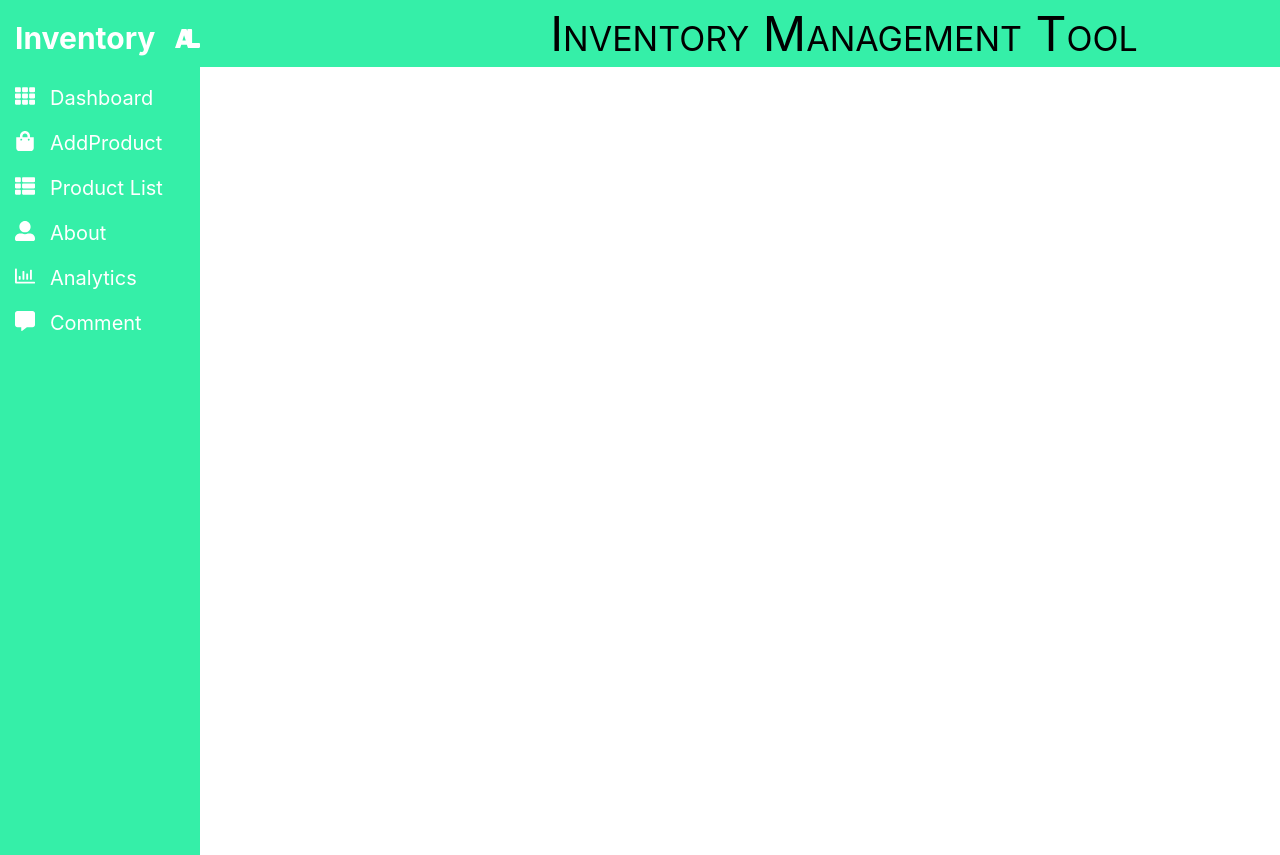
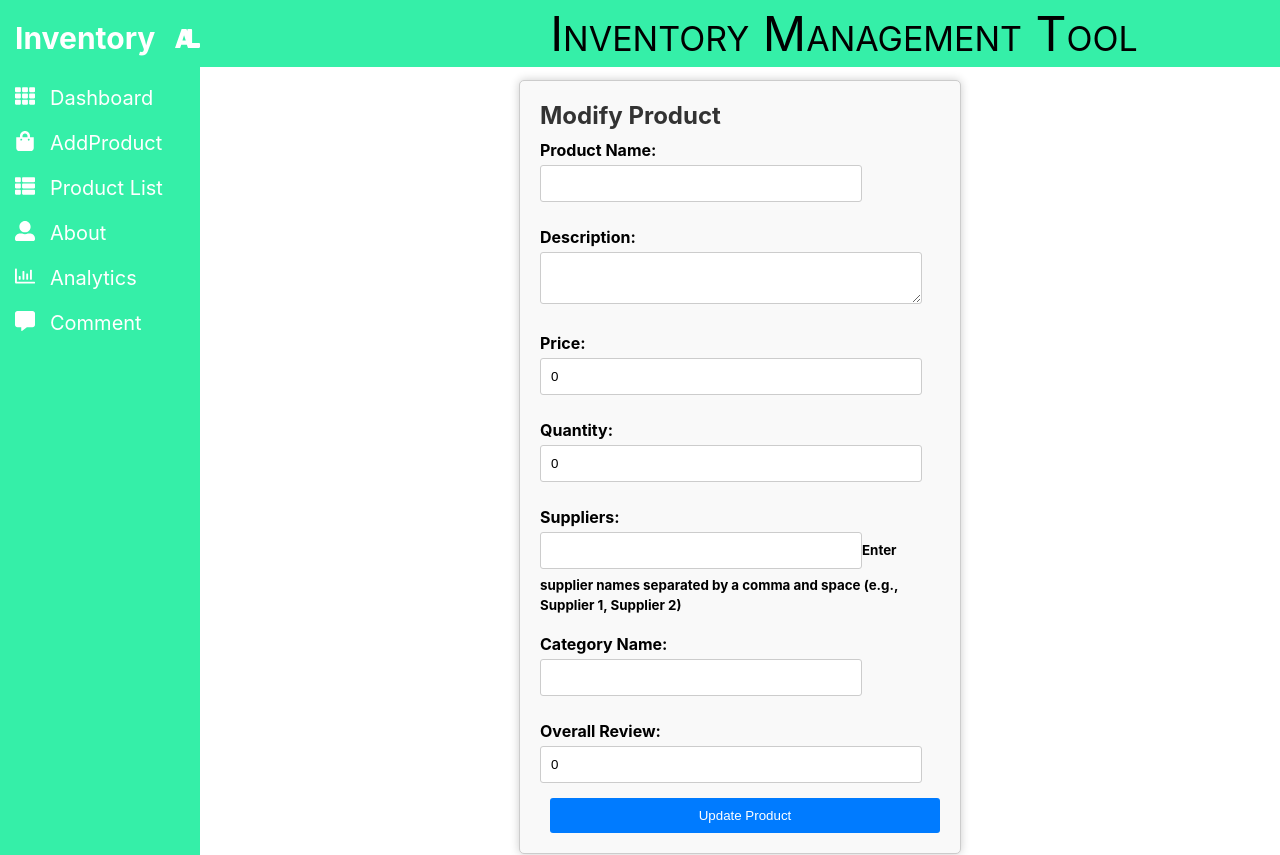
Before and after one commit to AjeySrini/inventorymanagemant_frontend, a React (Create React App) app: page /editproducts in a window 1280 px wide. Shown: the top 855 px of the page. Built offline with nearby package versions, Linux system fonts and the light colour scheme; no server answers.

Commit message:
modify product

```diff
--- a/src/App.js
+++ b/src/App.js
@@ -9,6 +9,7 @@ import Comment from './pages/Comment.jsx';
 import ProductForm from './pages/ProductForm.jsx';
 import ProductList from './pages/ProductList.jsx';
 import Header from './components/Header';
+import ModifyProduct from './pages/ModifyProduct';
 
 const App = () => {
   return (
@@ -23,6 +24,7 @@ const App = () => {
           <Route path="/analytics" element={<Analytics />} />
           <Route path="/product" element={<ProductForm />} />
           <Route path="/productList" element={<ProductList />} />
+          <Route path="/editproducts" element={<ModifyProduct />} />
         </Routes>
       </Sidebar>
     </BrowserRouter>
--- /dev/null
+++ b/src/pages/ModifyProduct.css
@@ -0,0 +1,47 @@
+/* src/components/ModifyProduct.css */
+
+.modify-product-container {
+    max-width: 400px;
+    margin: 0 auto;
+    padding: 20px;
+    background-color: #f9f9f9;
+    border: 1px solid #ccc;
+    border-radius: 5px;
+    box-shadow: 0 0 10px rgba(0, 0, 0, 0.2);
+  }
+
+  h2 {
+    color: #333;
+  }
+
+  form {
+    display: flex;
+    flex-direction: column;
+  }
+
+  label {
+    font-weight: bold;
+    margin: 10px 0;
+  }
+
+  input[type="text"],
+  input[type="number"],
+  textarea {
+    padding: 10px;
+    margin: 5px 0;
+    border: 1px solid #ccc;
+    border-radius: 3px;
+  }
+
+  button {
+    background-color: #007bff;
+    color: #fff;
+    padding: 10px 20px;
+    border: none;
+    border-radius: 3px;
+    cursor: pointer;
+  }
+
+  button:hover {
+    background-color: #0056b3;
+  }
--- /dev/null
+++ b/src/pages/ModifyProduct.jsx
@@ -0,0 +1,165 @@
+import React, { useState,useEffect } from 'react';
+import { useSearchParams, useNavigate } from "react-router-dom";
+import { getbyProductid ,updateProduct} from '../profile';
+import './ModifyProduct.css';
+
+
+const ModifyProduct = ({ product, onUpdate }) => {
+
+
+  const initialState = {
+    product_id: "",
+    product_name: "",
+    description: "",
+    price: 0,
+    quantity: 0,
+    supplier: [],
+    category_name: "",
+    overallreview: 0,
+  };
+  const [params] = useSearchParams();
+
+  const [editedProduct, setEditedProduct] = useState(initialState);
+
+  const handleInputChange = (e) => {
+    const { name, value } = e.target;
+    setEditedProduct({
+      ...editedProduct,
+      [name]: value,
+    });
+  };
+
+  const handleSupplierChange = (e) => {
+    const newSuppliers = e.target.value.split(',').map((supplier) => supplier.trim());
+    setEditedProduct({
+      ...editedProduct,
+      supplier: newSuppliers,
+    });
+  };
+
+    const navigate = useNavigate();
+
+    const loadprofile= async () => {
+      console.log(params.get('id'));
+      const response = await getbyProductid(params.get('id'));
+      setEditedProduct(response);
+    }
+
+
+
+    const handleSubmit = async (e) => {
+      e.preventDefault();
+      await updateProduct(params.get('id'), editedProduct);
+      navigate('/productList');
+    };
+
+    useEffect(() => {
+      loadprofile();
+
+      // eslint-disable-next-line react-hooks/exhaustive-deps
+    },[]);
+
+  return (
+    <div className="modify-product-container">
+      <h2>Modify Product</h2>
+      <form onSubmit={handleSubmit}>
+        <div>
+          <label className="input-label">
+            Product Name:
+            <input
+              type="text"
+              name="product_name"
+              value={editedProduct.product_name}
+              onChange={handleInputChange}
+              className="input-field"
+            />
+          </label>
+        </div>
+
+        <div>
+          <label className="input-label">
+            Description:
+            <textarea
+              name="description"
+              value={editedProduct.description}
+              onChange={handleInputChange}
+              className="input-field"
+            />
+          </label>
+        </div>
+
+        <div>
+          <label className="input-label">
+            Price:
+            <input
+              type="number"
+              name="price"
+              value={editedProduct.price}
+              onChange={handleInputChange}
+              className="input-field"
+            />
+          </label>
+        </div>
+
+        <div>
+          <label className="input-label">
+            Quantity:
+            <input
+              type="number"
+              name="quantity"
+              value={editedProduct.quantity}
+              onChange={handleInputChange}
+              className="input-field"
+            />
+          </label>
+        </div>
+
+        <div>
+          <label className="input-label">
+            Suppliers:
+            <input
+              type="text"
+              name="supplier"
+              value={editedProduct.supplier.join(', ')}
+              onChange={handleSupplierChange}
+              className="input-field"
+            />
+             <small>Enter supplier names separated by a comma and space (e.g., Supplier 1, Supplier 2)</small>
+         </label>
+        </div>
+
+        <div>
+          <label className="input-label">
+            Category Name:
+            <input
+              type="text"
+              name="category_name"
+              value={editedProduct.category_name}
+              onChange={handleInputChange}
+              className="input-field"
+            />
+          </label>
+        </div>
+
+        <div>
+          <label className="input-label">
+            Overall Review:
+            <input
+              type="number"
+              name="overallreview"
+              value={editedProduct.overallreview}
+              onChange={handleInputChange}
+              className="input-field"
+            />
+          </label>
+        </div>
+
+        <button type="submit" className="update-button">
+          Update Product
+        </button>
+      </form>
+    </div>
+  );
+};
+
+export default ModifyProduct;
--- a/src/pages/ProductForm.jsx
+++ b/src/pages/ProductForm.jsx
@@ -124,7 +124,7 @@ const ProductForm = () => {
           />
         </label>
 
-        <button type="submit">Submit</button>
+        <button className="subbtn" type="submit">Submit</button>
       </form>
     </div>
   );
--- a/src/pages/ProductList.jsx
+++ b/src/pages/ProductList.jsx
@@ -2,6 +2,7 @@ import React ,{useEffect,useState} from "react";
 import { getAllProduct } from "../profile";
 
 import './ProductList.css';
+import { Link } from "react-router-dom";
 
 const ProductList = () => {
     const [products, setproduct] = useState([{
@@ -51,6 +52,7 @@ const ProductList = () => {
           <th>Supplier</th>
           <th>Category Name</th>
           <th>Overall Review</th>
+          <th>Modify</th>
         </tr>
       </thead>
       <tbody>
@@ -71,6 +73,8 @@ const ProductList = () => {
               </td>
             <td>{product.category_name}</td>
             <td>{product.overallreview}</td>
+            <td> <Link to={`/editproducts/?id=${product.product_id}`} >click here</Link>
+                </td>
           </tr>
         ))):""}
       </tbody>
--- a/src/profile.js
+++ b/src/profile.js
@@ -10,13 +10,11 @@ export const addProduct= async (productData) => {
       body: JSON.stringify(productData)
     }
   );
-  console.log("response",response)
   const product = await response.json();
   if(product.error!==undefined)
   alert(product.error);
 else
 alert(product.msg);
-  console.log("product",product)
   return product;
 }
 
@@ -50,5 +48,22 @@ export const updateProduct = async (product_id, productData) => {
     }
   );
   const product = await response.json();
+  if(product.error!==undefined)
+  alert(product.error);
+else
+alert(product.msg);
   return product;
 }
+
+export const getbyProductid = async (product_id, productData) => {
+  const response = await fetch(
+    `${backendUrl}/api/products/${product_id}`,
+    {
+      method: 'GET',
+      body: JSON.stringify(productData),
+      headers: { 'Content-Type': 'application/json' }
+    }
+  );
+  const product = await response.json();
+  return product;
+}
```
